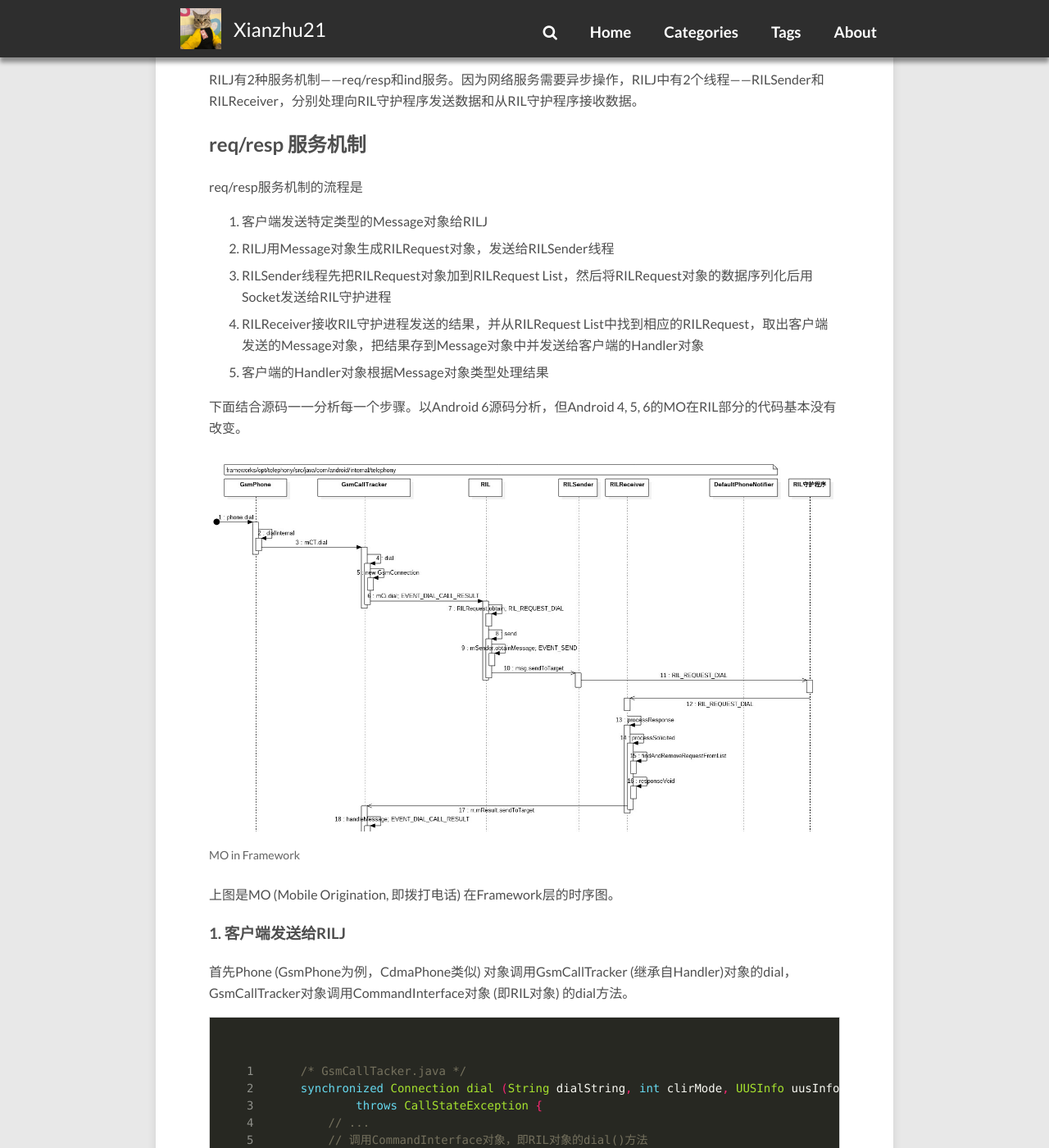
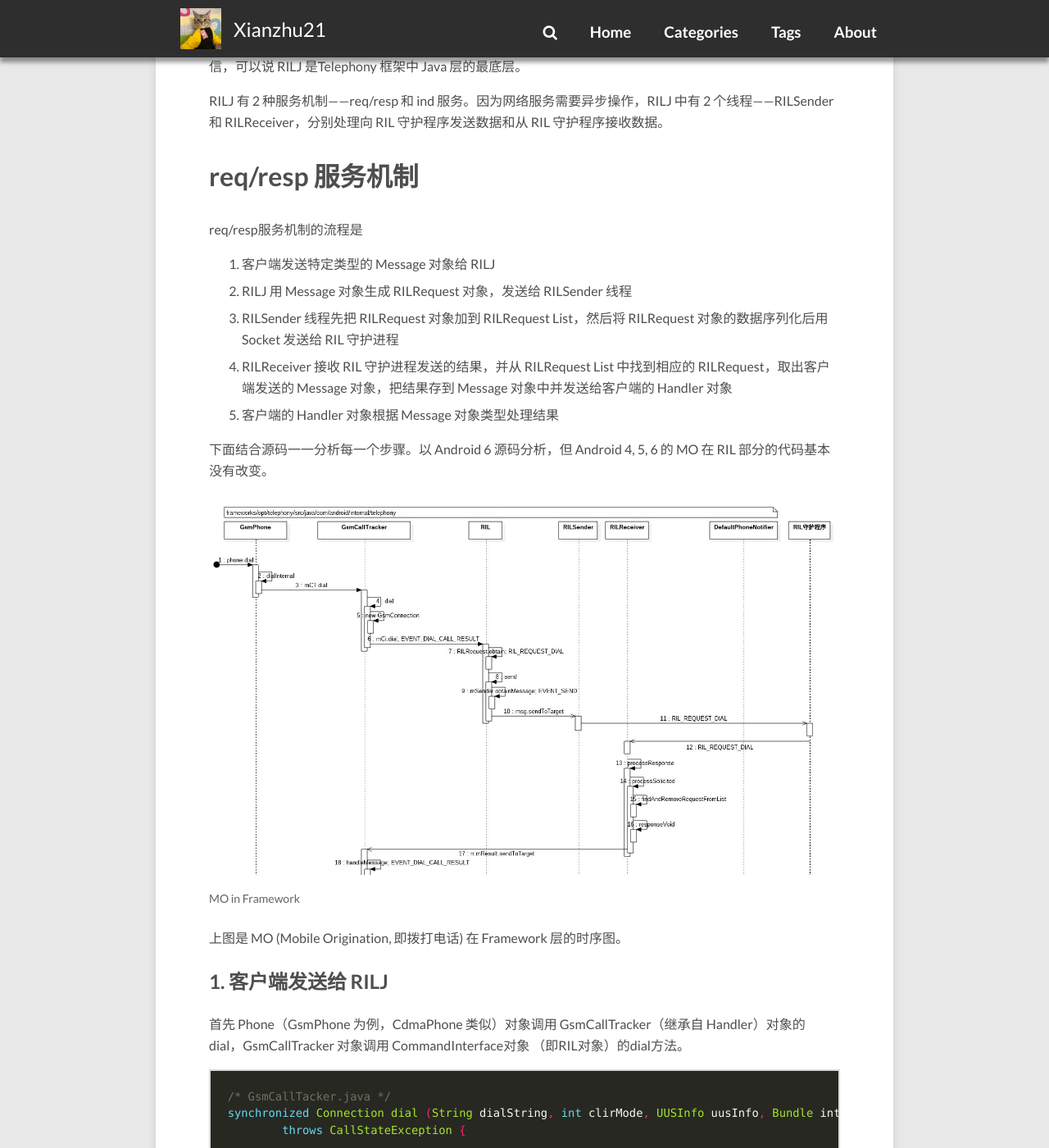
Before and after one commit to xianzhu21/xianzhu21.github.io, a Jekyll site: the page built from _posts/2017-01-01-rilj.md, in a window 1280 px wide and 1400 px high, scrolled down 600 px. Shown: the whole window at 82% size. Built offline with Jekyll 4.4.1, drawn with Linux system fonts in a browser that asks for light colours; nearby versions of some CDN libraries; comment, search, counter and statistics services are not loaded; some of the changed text lies outside the part shown.

Commit message:
change theme name, and format rild post.

````diff
--- a/_config.yml
+++ b/_config.yml
@@ -95,4 +95,4 @@
 include: [".htaccess"]
 exclude: ["demo/*", "lib", "config.rb", "Capfile", "config", "Gemfile", "Gemfile.lock", "README.md", "LICENSE", "log", "Rakefile", "Rakefile.rb", "tmp", "less", "*.sublime-project", "*.sublime-workspace", "test", "spec", "Gruntfile.js", "package.json", "node_modules"]
 gems: [jekyll-paginate]
-theme: neo-hpstr-jekyll-theme
+theme: jekyll-theme-architect
--- a/_posts/2017-01-01-rilj.md
+++ b/_posts/2017-01-01-rilj.md
@@ -11,53 +11,53 @@
 <!-- more -->
 > 欢迎转载，转载请注明出处 [xianzhu21.github.io](xianzhu21.github.io)。
 
-## RIL 简介
+# RIL 简介
 
 RIL(Radio Interface Layer) 是一种 HAL(Hardware Abstraction Layer)，它提供控制 Modem 的统一接口。而 RILJ 是一种给 Java 层提供与 RIL 通信的Android Framework 层服务。RILJ 通过 Unix Socket 与 RIL 守护进程通信，可以说 RILJ 是Telephony 框架中 Java 层的最底层。
 
-RILJ有2种服务机制——req/resp和ind服务。因为网络服务需要异步操作，RILJ中有2个线程——RILSender和RILReceiver，分别处理向RIL守护程序发送数据和从RIL守护程序接收数据。
+RILJ 有 2 种服务机制——req/resp 和 ind 服务。因为网络服务需要异步操作，RILJ 中有 2 个线程——RILSender 和 RILReceiver，分别处理向 RIL 守护程序发送数据和从 RIL 守护程序接收数据。
 
-## req/resp 服务机制
+# req/resp 服务机制
 
 req/resp服务机制的流程是
-1. 客户端发送特定类型的Message对象给RILJ
-2. RILJ用Message对象生成RILRequest对象，发送给RILSender线程
-3. RILSender线程先把RILRequest对象加到RILRequest List，然后将RILRequest对象的数据序列化后用Socket发送给RIL守护进程
-4. RILReceiver接收RIL守护进程发送的结果，并从RILRequest List中找到相应的RILRequest，取出客户端发送的Message对象，把结果存到Message对象中并发送给客户端的Handler对象
-5. 客户端的Handler对象根据Message对象类型处理结果
+1. 客户端发送特定类型的 Message 对象给 RILJ
+2. RILJ 用 Message 对象生成 RILRequest 对象，发送给 RILSender 线程
+3. RILSender 线程先把 RILRequest 对象加到 RILRequest List，然后将 RILRequest 对象的数据序列化后用 Socket 发送给 RIL 守护进程
+4. RILReceiver 接收 RIL 守护进程发送的结果，并从 RILRequest List 中找到相应的 RILRequest，取出客户端发送的 Message 对象，把结果存到 Message 对象中并发送给客户端的 Handler 对象
+5. 客户端的 Handler 对象根据 Message 对象类型处理结果
 
-下面结合源码一一分析每一个步骤。以Android 6源码分析，但Android 4, 5, 6的MO在RIL部分的代码基本没有改变。
+下面结合源码一一分析每一个步骤。以 Android 6 源码分析，但 Android 4, 5, 6 的 MO 在 RIL 部分的代码基本没有改变。
 
 <figure>
     <a href="/images/mof.jpg"><img src="/images/mof.jpg" alt="MO in Framework"></a>
     <figcaption>MO in Framework</figcaption>
 </figure>
 
-上图是MO (Mobile Origination, 即拨打电话) 在Framework层的时序图。
+上图是 MO (Mobile Origination, 即拨打电话) 在 Framework 层的时序图。
 
-### 1. 客户端发送给RILJ
+## 1. 客户端发送给 RILJ
 
-首先Phone (GsmPhone为例，CdmaPhone类似) 对象调用GsmCallTracker (继承自Handler)对象的dial，GsmCallTracker对象调用CommandInterface对象 (即RIL对象) 的dial方法。
+首先 Phone（GsmPhone 为例，CdmaPhone 类似）对象调用 GsmCallTracker（继承自 Handler）对象的 dial，GsmCallTracker 对象调用 CommandInterface对象 （即RIL对象）的dial方法。
 
-{% highlight java linenos %}
+```java
 /* GsmCallTacker.java */
 synchronized Connection dial (String dialString, int clirMode, UUSInfo uusInfo, Bundle intentExtras)
         throws CallStateException {
-    // ...
+    ...
     // 调用CommandInterface对象，即RIL对象的dial()方法
     // obtainCompleteMessage(EVENT_DIAL_CALL_RESULT)方法是获取
     // msg.what为EVENT_DIAL_CALL_RESULT的Message对象
     mCi.dial(mPendingMO.getAddress(), clirMode, uusInfo,
             obtainCompleteMessage(EVENT_DIAL_CALL_RESULT));
-    // ...
+    ...
 }
-{% endhighlight %}
+```
 
-### 2. RILJ发送给RILSender线程
+## 2. RILJ 发送给 RILSender 线程
 
 接下来分析RIL的dial方法。
 
-{% highlight java linenos %}
+```java
 /* RIL.java */
 @Override
 public void dial(String address, int clirMode, UUSInfo uusInfo, Message result) {
@@ -66,14 +66,14 @@
     // 写入数据
     rr.mParcel.writeString(address);
     rr.mParcel.writeInt(clirMode);
-    // ...
+    ...
     send(rr);
 }
-{% endhighlight %}
+```
 
-RIL的dial方法中利用GsmCallTracker传递过来的Message对象获取RILRequest对象。RILRequest类主要有4个成员变量。```int mSerial```是用来唯一标识RILRequest对象的变量，```int mRequest```是RILSender用于区分RILRequest类型的变量，MO中为RIL_REQUEST_DIAL，```Message mResult```是存储结果的Message对象，是从GsmCallTracker传递过来的，```Parcel mParcel```是存储请求数据的Parcel对象。
+RIL 的 dial 方法中利用 GsmCallTracker 传递过来的 Message 对象获取 RILRequest 对象。RILRequest 类主要有 4 个成员变量。`int mSerial` 是用来唯一标识 RILRequest 对象的变量，`int mRequest` 是 RILSender 用于区分 RILRequest 类型的变量，MO 中为 RIL_REQUEST_DIAL，`Message mResult` 是存储结果的 Message 对象，是从 GsmCallTracker 传递过来的，`Parcel mParcel` 是存储请求数据的 Parcel 对象。
 
-{% highlight java linenos %}
+```java
 /* RIL.java */
 static RILRequest obtain(int request, Message result) {
     RILRequest rr = null;
@@ -104,11 +104,11 @@
     rr.mParcel.writeInt(rr.mSerial);
     return rr;
 }
-{% endhighlight %}
+```
 
-接下来调用RIL的send方法，传递刚获取到的RILRequest对象。send方法将RILRequest对象存到Message对象后发送给RILSender处理。
+接下来调用 RIL 的 send 方法，传递刚获取到的 RILRequest 对象。send 方法将 RILRequest 对象存到 Message 对象后发送给 RILSender 处理。
 
-{% highlight java linenos %}
+```java
 /* RIL.java */
 private void send(RILRequest rr) {
     Message msg;
@@ -123,30 +123,30 @@
     // Message对象发送给RILSender对象
     msg.sendToTarget();
 }
-{% endhighlight %}
+```
 
-### 3. RILSender线程发送给RIL守护进程
+## 3. RILSender 线程发送给 RIL 守护进程
 
-接下来我们来分析RILSender的工作机制。
+接下来我们来分析 RILSender 的工作机制。
 
-RILSender继承自Handler，实现了Runnable接口。RIL在构造方法中创建HandlerThread线程来执行RILSender。
+RILSender 继承自 Handler，实现了 Runnable 接口。RIL 在构造方法中创建 HandlerThread 线程来执行 RILSender。
 
-{% highlight java linenos %}
+```java
 /* RIL.java */
 public RIL(Context context, int preferredNetworkType, int cdmaSubscription, Integer instanceId) {
-    // ...
+    ...
     mSenderThread = new HanlderThread("RILSender" + mInstanceId);
     mSenderThread.start();
 
     Looper looper = mSenderThread.getLooper();
     mSender =  new RILSender(looper);
-    // ...
+    ...
 }
-{% endhighlight %}
+```
 
-RILSender接收RIL发送的Message对象后在handleMessage方法中处理RILRequest对象，然后利用RILReceiver创建的LocalSocket对象把RIL req数据发送给RIL守护进程。
+RILSender 接收 RIL 发送的 Message 对象后在 handleMessage 方法中处理 RILRequest 对象，然后利用 RILReceiver 创建的 LocalSocket 对象把 RIL req 数据发送给 RIL 守护进程。
 
-{% highlight java linenos %}
+```java
 /* RIL.java */
 class RILSender extends Handler implements Runnable {
     public RILSender(Looper looper) {
@@ -157,7 +157,7 @@
     public void handleMessage(Message msg) {
         // 从Message对象取RILRequest对象
         RILRequest rr = (RILRequest)(msg.obj);
-        // ...
+        ...
 
         switch (msg.what) {
             case EVENT_SEND:
@@ -165,7 +165,7 @@
                     LocalSocket s;
                     // mSocket为RILReceiver创建的LocalSocket对象
                     s = mSocket;
-                    // ...
+                    ...
                     byte[] data;
                     // 对Parcel对象编组，以便用Socket发送给RILC
                     data = rr.mParcel.marshall();
@@ -175,7 +175,7 @@
                         rr.mParcel.recycle();
                         rr.mParcel = null;
                     }
-                    // ...
+                    ...
                     // parcel length in big endan
                     dataLength[0] = dataLength[1] = 0;
                     dataLength[2] = (byte)((data.length >> 8) & 0xff);
@@ -184,27 +184,27 @@
                     // 发送给RIL守护进程
                     s.getOutputStream().write(dataLength);
                     s.getOutputStream().write(data);
-                } // catch ...
+                } catch ...
                 break;
-            // ...
+            ...
         }
     }
 }
-{% endhighlight %}
+```
 
-### 4. RILReceiver接收RIL守护进程发送的结果，处理后发送给客户端的Handler
+## 4. RILReceiver 接收 RIL 守护进程发送的结果，处理后发送给客户端的 Handler
 
-首先从socket中读取数据，然后根据类型（resp服务或ind服务）处理。从mRequestList中根据serial值取出RILRequest对象并删除。然后从RILRequest对象中取出客户端的Message对象，把rild返回的数据存到Message对象中，然后发送给客户端来处理返回的数据。
+首先从 socket 中读取数据，然后根据类型（resp 服务或 ind 服务）处理。从 mRequestList 中根据 serial 值取出 RILRequest 对象并删除。然后从RILRequest 对象中取出客户端的 Message 对象，把 rild 返回的数据存到 Message 对象中，然后发送给客户端来处理返回的数据。
 
-{% highlight java linenos %}
+```java
 /* RIL.java */
 class RILReceiver implements Runnable {
     byte[] buffer;
-    // ...
+    ...
     @Override
     public void
     run() {
-        //...
+        ...
         try {
             // 连接rild的socket
             s = new LocalSocket();
@@ -212,11 +212,11 @@
                     LocalSocketAddress.Namespace.RESERVED);
             s.connect(l);
         } catch (IOException ex){
-            // ...
+            ...
         }
         // 把socket保存到mSocket成员变了，共RILSender调用
         mSocket = s;
-        // ...
+        ...
         int length = 0;
         try {
             InputStream is = mSocket.getInputStream();
@@ -233,13 +233,13 @@
                 p.unmarshall(buffer, 0, length);
                 p.setDataPosition(0);
 
-                //Rlog.v(RILJ_LOG_TAG, "Read packet: " + length + " bytes");
+                // Rlog.v(RILJ_LOG_TAG, "Read packet: " + length + " bytes");
                 // 处理数据
                 processResponse(p);
                 p.recycle();
             }
-        } // catch {}
-        // ...
+        } catch {}
+        ...
     }
 }
 
@@ -269,16 +269,16 @@
     RILRequest rr;
     // 在mRequestList中取出RILRequest对象，然后删除
     rr = findAndRemoveRequestFromList(serial);
-    // ...
+    ...
     if (error == 0 || p.dataAvail() > 0) {
         try {switch (rr.mRequest) {
-        // ...
+        ...
         // responseVoid方法中直接返回null
         case RIL_REQUEST_DIAL: ret =  responseVoid(p); break;
-        // ...
+        ...
         }} // catch {}
     }
-    // ...
+    ...
     if (error == 0) {
         if (rr.mResult != null) {
             // 处理RILRequest对象的数据
@@ -298,20 +298,20 @@
     }
     return rr;
 }
-{% endhighlight %}
+```
 
-### 5. 客户端的Handler对象根据Message对象类型处理结果
+## 5. 客户端的 Handler 对象根据 Message 对象类型处理结果
 
-GsmCallTracker对象处理返回的Message对象
+GsmCallTracker 对象处理返回的 Message 对象
 
-{% highlight java linenos %}
+```java
 /* GsmCallTracker.java */
 @Override
 public void handleMessage (Message msg) {
     AsyncResult ar;
-    // ...
+    ...
     switch (msg.what) {
-        // ...
+        ...
         case EVENT_DIAL_CALL_RESULT:
             ar = (AsyncResult) msg.obj;
             if (ar.exception != null) {
@@ -320,35 +320,35 @@
             }
             operationComplete();
         break;
-        // ...
+        ...
     }
 }
-{% endhighlight %}
+```
 
-RILJ的req/resp服务的整个流程如下图所示。
+RILJ 的 req/resp 服务的整个流程如下图所示。
 <figure>
     <a href="/images/RIL_req_resp.png"><img src="/images/RIL_req_resp.png" alt="RIL req/resp"></a>
     <figcaption>RIL req/resp service</figcaption>
 </figure>
 
-## ind服务机制
+# ind 服务机制
 
-ind服务机制的流程是
-1. RILReceiver从rild获得消息，然后在processUnsolicited方法中根据reponse类型获得底层传过来的数据。
-2. 再根据response类型，调用相应的Registrant对象的notifyRegistrant方法或RegistrantList对象的notifyRegistrants方法。
-3. 把数据封装成AsyncResult对象，发送给相应的注册对象。
+ind 服务机制的流程是
+1. RILReceiver 从 rild 获得消息，然后在 processUnsolicited 方法中根据 reponse 类型获得底层传过来的数据。
+2. 再根据 response 类型，调用相应的 Registrant 对象的 notifyRegistrant 方法或 RegistrantList 对象的 notifyRegistrants 方法。
+3. 把数据封装成 AsyncResult 对象，发送给相应的注册对象。
 
-我们以来电为例来说明ind服务的流程。
+我们以来电为例来说明 ind 服务的流程。
 
-### 1. RILReceiver获取rild发来的消息
+## 1. RILReceiver 获取 rild 发来的消息
 
-第一步跟req/resp服务中RILReceiver接收消息的代码一致，在processResponse方法中ind服务的消息会调用processUnsolicited方法。这里不再赘述。
+第一步跟 req/resp 服务中 RILReceiver 接收消息的代码一致，在 processResponse 方法中 ind 服务的消息会调用 processUnsolicited 方法。这里不再赘述。
 
-### 2. 调用相应的Registrant对象的notifyRegistrant方法
+## 2. 调用相应的 Registrant 对象的 notifyRegistrant 方法
 
-下面的代码是processUnsolicited方法的处理过程，最后会调用mRingRegistrant的notifyRegistrant方法。
+下面的代码是 processUnsolicited 方法的处理过程，最后会调用 mRingRegistrant 的 notifyRegistrant 方法。
 
-{% highlight java linenos %}
+```java
 /* RIL.java */
 private void processUnsolicited (Parcel p) {
     int response;
@@ -357,34 +357,33 @@
     response = p.readInt();
 
     try {switch(response) {
-        // ...
-        // 从Pacel对象中获取数据，保存在char数组中
+        ...
+        // 从 Pacel 对象中获取数据，保存在 char 数组中
         case RIL_UNSOL_CALL_RING: ret =  responseCallRing(p); break;
 
     }} // catch
 
     switch(response) {
-        // ...
+        ...
         case RIL_UNSOL_CALL_RING:
                 if (RILJ_LOGD) unsljLogRet(response, ret);
-
                 if (mRingRegistrant != null) {
                     // mRingRegistrant不空说明有注册对象，调用notifyRegistrant方法来通知注册对象
                     mRingRegistrant.notifyRegistrant(new AsyncResult (null, ret, null));
                 }
                 break;
-        // ...
+        ...
     }
 }
-{% endhighlight %}
+```
 
-mRingRegistrant是Registrant对象，Registrant机制其实是订阅者模式。RIL继承自BaseCommand类，Registrant对象和RegistrantList对象是在BaseCommand中创建的，因此RIL类也拥有mRingRegistrant。
+mRingRegistrant 是 Registrant 对象，Registrant 机制其实是订阅者模式。RIL 继承自 BaseCommand 类，Registrant 对象和 RegistrantList 对象是在BaseCommand 中创建的，因此 RIL 类也拥有 mRingRegistrant。
 
-### 3. 把数据发送给相应的注册对象
+## 3. 把数据发送给相应的注册对象
 
-在这里首先说明Registrant的机制，先看下Registrant类的代码。
+在这里首先说明 Registrant 的机制，先看下 Registrant 类的代码。
 
-{% highlight java linenos %}
+```java
 /* Registrant.java */
 public class Registrant
 {
@@ -404,7 +403,6 @@
     /*package*/ void internalNotifyRegistrant (Object result, Throwable exception)
     {
         Handler h = getHandler();
-
         if (h == null) {
             clear();
         } else {
@@ -423,18 +421,18 @@
         return (Handler) refH.get();
     }
 
-    // 拥有3个成员变量，它们的值都是构造方法中注册对象传递过来的
-    WeakReference   refH; // 存储Handler对象的弱引用
-    int             what; // 注册对象用来区分不同的Registrant对象，注册对象可能会注册很多Registrant
+    // 拥有 3 个成员变量，它们的值都是构造方法中注册对象传递过来的
+    WeakReference   refH; // 存储 Handler 对象的弱引用
+    int             what; // 注册对象用来区分不同的 Registrant 对象，注册对象可能会注册很多 Registrant
     Object          userObj;
 }
-{% endhighlight %}
+```
 
-RegistrantList类跟Registrant类似，该类中有一个ArrayList，每注册一次就创建一个Registrant对象后加入到ArrayList中，而internalNotifyRegistrants方法中遍历调用每个Registrant对象的internalNotifyRegistrant方法。
+RegistrantList 类跟 Registrant 类似，该类中有一个 ArrayList，每注册一次就创建一个 Registrant 对象后加入到 ArrayList中，而internalNotifyRegistrants 方法中遍历调用每个 Registrant 对象的 internalNotifyRegistrant 方法。
 
-接下来看一下mRingRegistrant的注册方法，在BaseCommand类中。
+接下来看一下 mRingRegistrant 的注册方法，在 BaseCommand 类中。
 
-{% highlight java linenos %}
+```java
 /* BaseCommand.java */
 // 很简单的一个方法，就是用注册对象的三个变量把mRingRegistrant实例化
 @Override
@@ -449,25 +447,25 @@
         mRingRegistrant = null;
     }
 }
-{% endhighlight %}
+```
 
-PhoneBase类在构造方法中注册了mRingRegistrant。
+PhoneBase 类在构造方法中注册了 mRingRegistrant。
 
-{% highlight java linenos %}
+```java
 /* PhoneBase.java */
 protected PhoneBase(String name, PhoneNotifier notifier, Context context, CommandsInterface ci,
             boolean unitTestMode, int phoneId) {
-    // ...
+    ...
     mCi = ci;
     // 注册mRingRegistrant
     mCi.setOnCallRing(this, EVENT_CALL_RING, null);
-    // ...
+    ...
 }
 
 @Override
 public void handleMessage(Message msg) {
     AsyncResult ar;
-    // ...
+    ...
     switch(msg.what) {
         // 在handleMessage方法中处理mRingRegistrant发送的消息
         case EVENT_CALL_RING:
@@ -485,12 +483,12 @@
                 }
             }
             break;
-        // ...
+        ...
     }
 }
-{% endhighlight %}
+```
 
-ind服务机制就是客户端注册Registrant，RILReceiver接收消息后调用相应的Registrant.notifyRegistrant方法，在该方法中把消息发送给客户端的Handler，最终在客户端的handleMessge方法中处理消息。流程图如下所示。
+ind 服务机制就是客户端注册 Registrant，RILReceiver 接收消息后调用相应的 Registrant.notifyRegistrant 方法，在该方法中把消息发送给客户端的 Handler，最终在客户端的 handleMessge 方法中处理消息。流程图如下所示。
 
 <figure>
     <a href="/images/RIL_ind.png"><img src="/images/RIL_ind.png" alt="RIL ind"></a>
````
